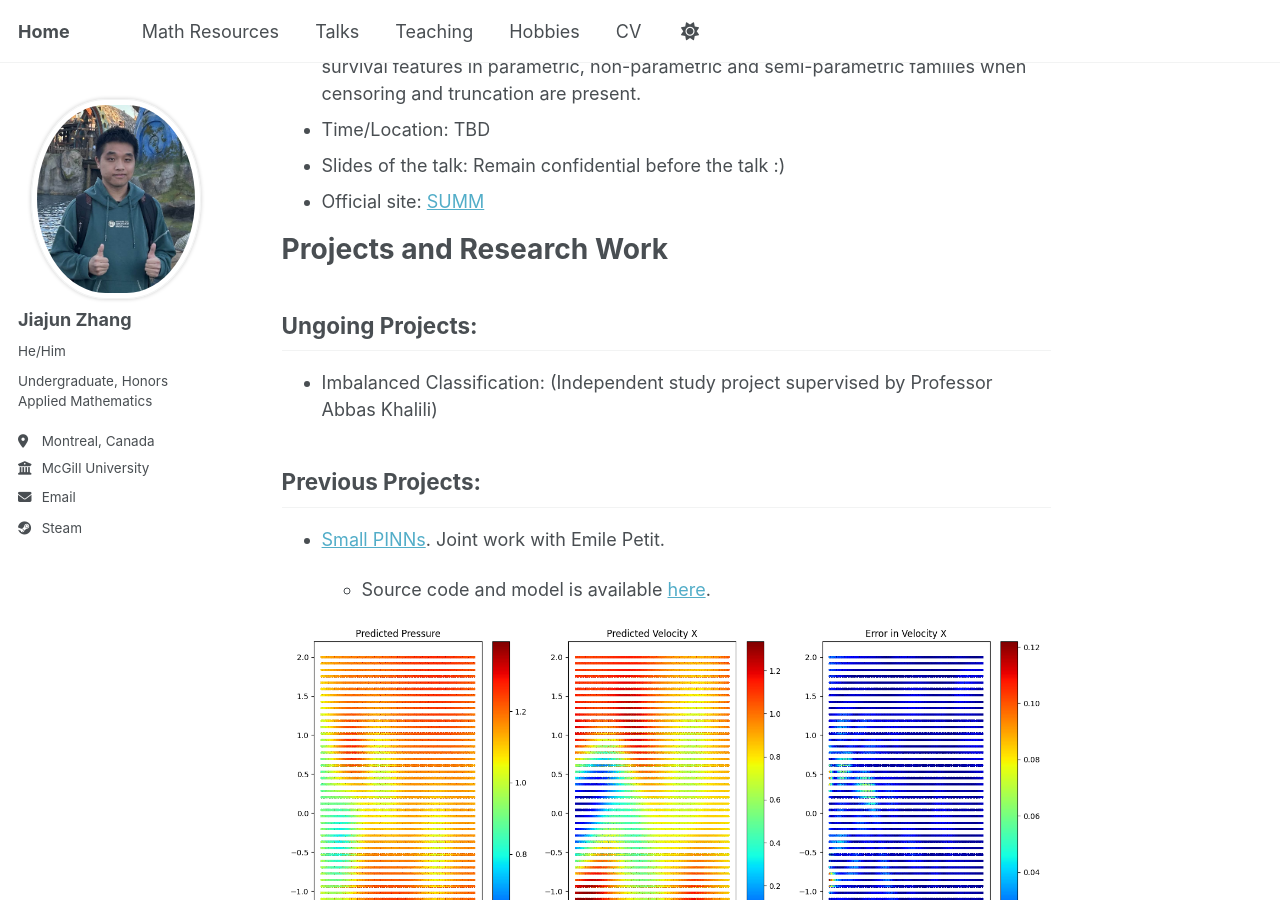
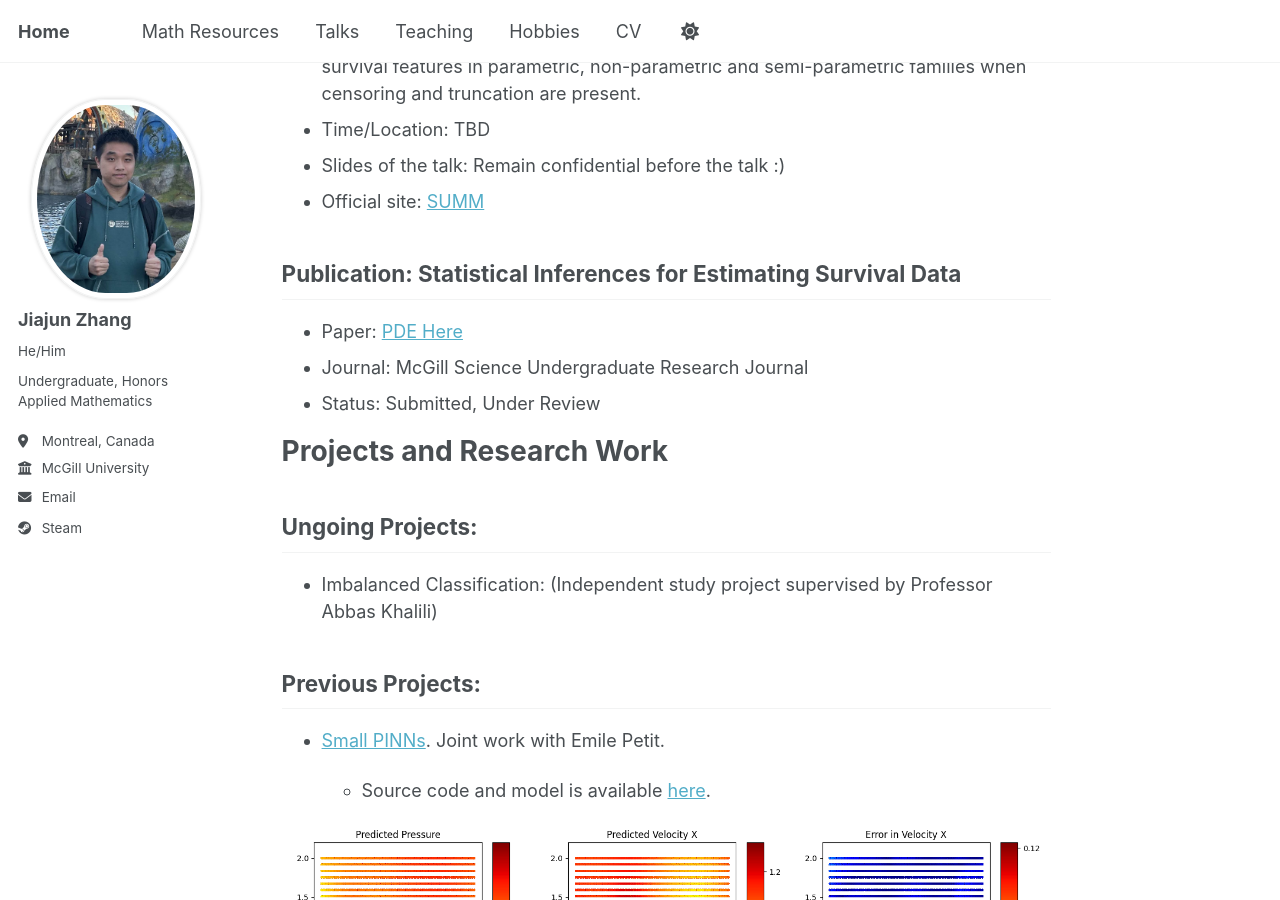
Before and after one commit to JohanssonRein/JohanssonRein.github.io, a Jekyll site: the page built from _pages/about.md, in a window 1280 px wide and 900 px high, scrolled down 1506 px. Built offline with Jekyll 4.4.1, drawn with Linux system fonts in a browser that asks for light colours.

Commit message:
Update about.md

```diff
--- a/_pages/about.md
+++ b/_pages/about.md
@@ -32,6 +32,11 @@ redirect_from:
    * Slides of the talk: Remain confidential before the talk :)
    * Official site: [SUMM](https://www.summ.xyz/en/index.html)
 
+## Publication: Statistical Inferences for Estimating Survival Data
+
+  * Paper: [PDE Here](/files/Statistical_Inferences_for_Estimating_Survival_Probability.pdf)
+  * Journal: McGill Science Undergraduate Research Journal
+  * Status: Submitted, Under Review
 
 # Projects and Research Work
 
```
